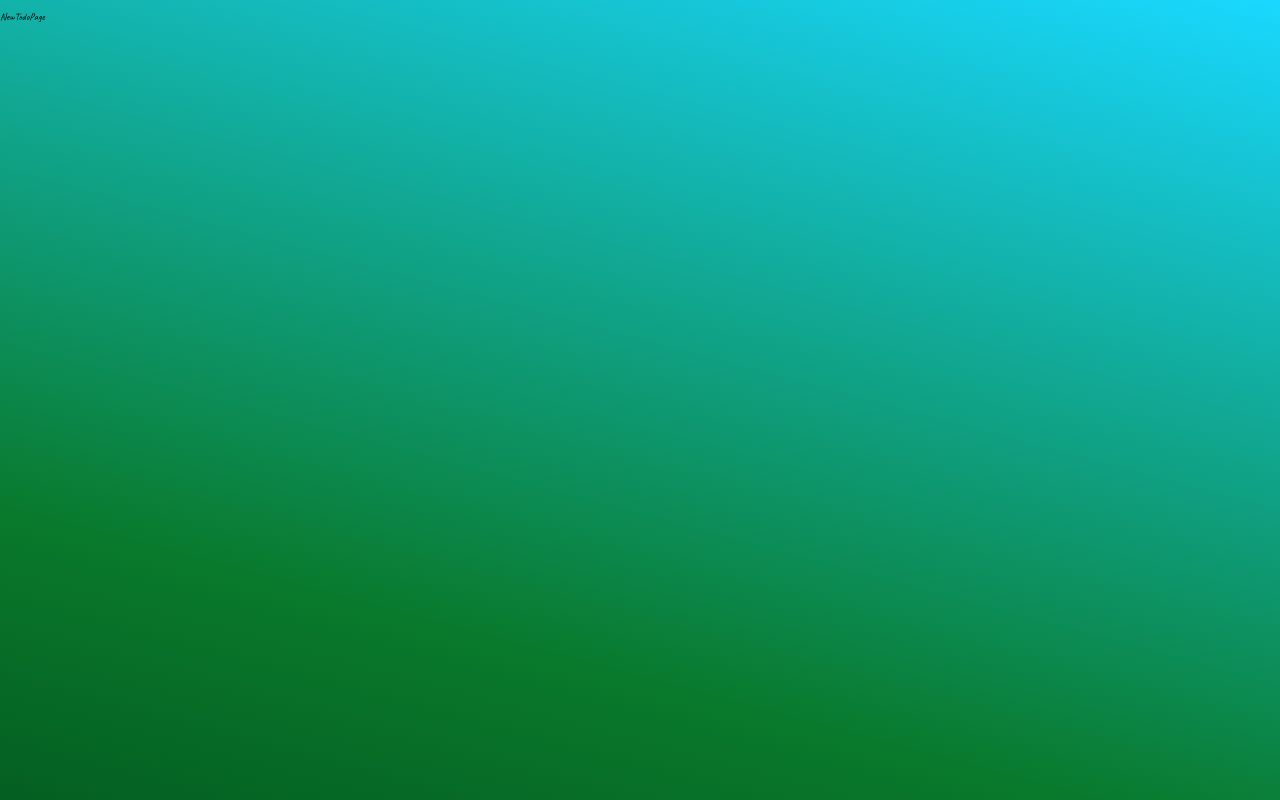
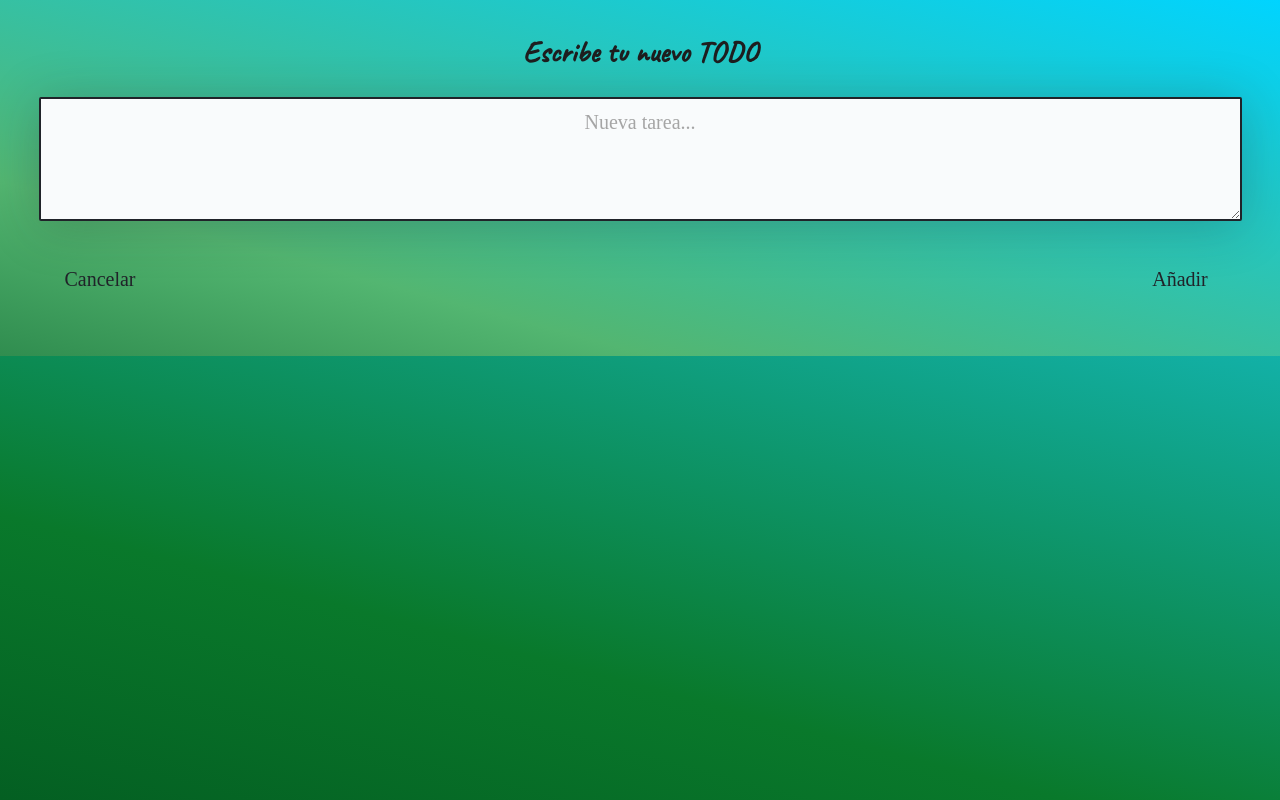
Before and after one commit to Goncar29/introReact, a React (Create React App) app: page /#/new in a window 1280 px wide. Built offline with nearby package versions, Linux system fonts and the light colour scheme.

Commit message:
Cambiando modales por navegacion

```diff
--- a/src/routes/edit/EditTodoPage.js
+++ b/src/routes/edit/EditTodoPage.js
@@ -1,8 +1,13 @@
 import React from "react";
+import { TodoForm } from "../../ui/TodoForm";
 
 function EditTodoPage() {
     return (
-        <p>EditTodoPage</p>
+        <TodoForm
+            label= 'Edita tu TODO'
+            submitText='Editar'
+            submitEvent={() => console.log('Llamar a editTodo')}
+        />
     )
 }
 
--- a/src/routes/home/HomePage.js
+++ b/src/routes/home/HomePage.js
@@ -1,4 +1,5 @@
 import React from "react";
+import { useNavigate } from "react-router-dom";
 import { useTodos } from "../useTodos";
 // Importamos nuestro contexto
 import { TodoHeader } from "../../ui/TodoHeader";
@@ -17,6 +18,7 @@
 
 
 function HomePage(){
+    const navigate = useNavigate();
      // Desesctructuramos los valores de nuestro contexto
     const { states, stateUpdaters } = useTodos()
 
@@ -24,15 +26,15 @@
     error,
     loading,
     searchedTodos,
-    openModal,
+    // openModal,
     totalTodos,
     completedTodos,
     searchValue,
 } = states
 
 const {
-    setOpenModal,
-    addTodo,
+    // setOpenModal,
+    // addTodo,
     completeTodo,
     deleteTodo,
     setSearchValue,
@@ -43,8 +45,9 @@
     <React.Fragment>
             <TodoSection
                     loading={loading}
-                    addTodo={addTodo}
-                    setOpenModal={setOpenModal}
+                    // addTodo={addTodo}
+                    // setOpenModal={setOpenModal}
+                    submitEvent={() => console.log('Llamar a addTodo')}
                 />
         <TodoHeader loading={loading}>
             <TodoCounter
@@ -77,7 +80,7 @@
                     key={todo.text}
                     text={todo.text}
                     completed={todo.completed}
-                    onEdit={() => console.log('Edit completed')}
+                    onEdit={() => navigate('/edit/' + todo.id)}
                     onComplete={() => completeTodo(todo.text)}
                     onDelete={() => deleteTodo(todo.text)}
                 />
@@ -90,7 +93,7 @@
                     key={todo.id}
                     text={todo.text}
                     completed={todo.completed}
-                    onEdit={() => console.log('Edit completed')}
+                    onEdit={() => navigate('/edit/' + todo.id)}
                     onComplete={() => completeTodo(todo.id)}
                     onDelete={() => deleteTodo(todo.id)}
                 />
@@ -98,18 +101,23 @@
 
         </TodoList>
 
-        {!!openModal && (
-            <Modal>
-                <TodoForm
+
+        {/* {!!openModal && ( */}
+            {/* <Modal> */}
+                {/* <TodoForm
                     addTodo={addTodo}
                     setOpenModal={setOpenModal}
-                />
+                /> */}
                 {/* preguntamos con "?" si existe el array de todos */}
                 {/* <p>{searchedTodos[0]?.text}</p> */}
-            </Modal>
-        )}
+            {/* </Modal> */}
+        {/* )} */}
 
-        <CreateTodoButton setOpenModal={setOpenModal}/>
+
+        <CreateTodoButton
+            onClick={() =>navigate('/new/')}
+            // setOpenModal={setOpenModal}
+        />
         {/* <button>+</button> */}
 
         <ChangeAlert
--- a/src/routes/new/NewTodoPage.js
+++ b/src/routes/new/NewTodoPage.js
@@ -1,8 +1,13 @@
 import React from 'react'
+import { TodoForm } from '../../ui/TodoForm'
 
 function NewTodoPage() {
     return (
-        <p>NewTodoPage</p>
+        <TodoForm
+            label="Escribe tu nuevo TODO"
+            submitText="Añadir"
+            submitEvent={()=> console.log('llamar a addTodo')}
+        />
     )
 }
 
--- a/src/routes/useTodos.js
+++ b/src/routes/useTodos.js
@@ -99,7 +99,7 @@
         stateUpdaters
     }
 }
-// creamos una funcion para que genere los ID de los todos
+// creamos una funcion para que genere los IDs de los todos de fomra automatica
 function newTodoId(todoList){
 
     if (!todoList.length){
--- a/src/ui/CreateTodoButton/index.js
+++ b/src/ui/CreateTodoButton/index.js
@@ -2,13 +2,16 @@
 import './CreateTodoButton.css'
 
 function CreateTodoButton(props){
-    const onClickButton = () => {
-        props.setOpenModal(prevState => !prevState);
-    }
+
+    // const onClickButton = () => {
+    //     //cambiamos el estado de false a true al hacer click al boton
+    //     props.setOpenModal(prevState => !prevState);
+    // }
     return(
         <button
             className='CreateTodoButton'
-            onClick={onClickButton}
+            onClick={props.onClick}
+            // onClick={onClickButton}
         >
             +
         </button>
--- a/src/ui/TodoForm/index.js
+++ b/src/ui/TodoForm/index.js
@@ -1,7 +1,9 @@
 import React from "react";
 import "./TodoForm.css"
+import { useNavigate } from "react-router-dom";
 
-function TodoForm( {addTodo, setOpenModal} ) {
+function TodoForm( props ) {
+    const navigate = useNavigate();
     // Creamos un estado para nuestro nuevo TODO
     const [newTodoValue, setNewTodoValue] = React.useState('');
     // Desestructuramos las funciones que necesitamos para añadir un TODO y cerrar nuestro modal
@@ -12,23 +14,23 @@
     };
     // Función para cerrar el modal
     const onCancel = () => {
-        setOpenModal(false);
+        navigate('/');
     };
     // Función para agregar nuestro nuevo TODO
     const onSubmit = (event) => {
         // prevent default para evitar recargar la página
         event.preventDefault();
         // Utilizamos nuestra función para añadir nuestro TODO
-        addTodo(newTodoValue)
+        props.submitEvent(newTodoValue)
         // Cerramos nustro modal
-        setOpenModal(false)
+        navigate('/');
         // También estaría bien resetear nuestro formulario
         setNewTodoValue('')
     }
 
     return (
         <form onSubmit={onSubmit}>
-            <label>Escribe tu nuevo TODO</label>
+            <label>{props.label}</label>
             <textarea
                 value={newTodoValue}
                 onChange={onChange}
@@ -46,7 +48,7 @@
                     type="submit"
                     className="TodoForm-button TodoForm-button--add"
                 >
-                    Añadir
+                    {props.submitText}
                 </button>
             </div>
         </form>
--- a/src/ui/TodoSection/index.js
+++ b/src/ui/TodoSection/index.js
@@ -1,11 +1,11 @@
 import React from "react";
 import './TodoSection.css'
 
-function TodoSection({addTodo, loading, children }) {
+function TodoSection(props) {
 
     React.Children
-        .toArray(children)
-        .map(child => React.cloneElement(child, { loading }))
+        .toArray(props.children)
+        .map(child => React.cloneElement(child, props.loading ))
 
 
       // Creamos un estado para nuestro nuevo TODO
@@ -21,10 +21,11 @@
         // prevent default para evitar recargar la página
         event.preventDefault();
         // Utilizamos nuestra función para añadir nuestro TODO
-        addTodo(newTodoValue)
+        props.submitEvent(newTodoValue)
         // También estaría bien resetear nuestro formulario
         setNewTodoValue('')
     }
+
     return(
             <form onSubmit={onSubmit} className='form' >
                 <label>Escribe tu nuevo TODO</label>
@@ -32,7 +33,7 @@
                     value={newTodoValue}
                     onChange={onChange}
                     placeholder="Nueva tarea..."
-                    disabled={loading}
+                    disabled={props.loading}
                 />
                 <button
                     type="submit"
```
